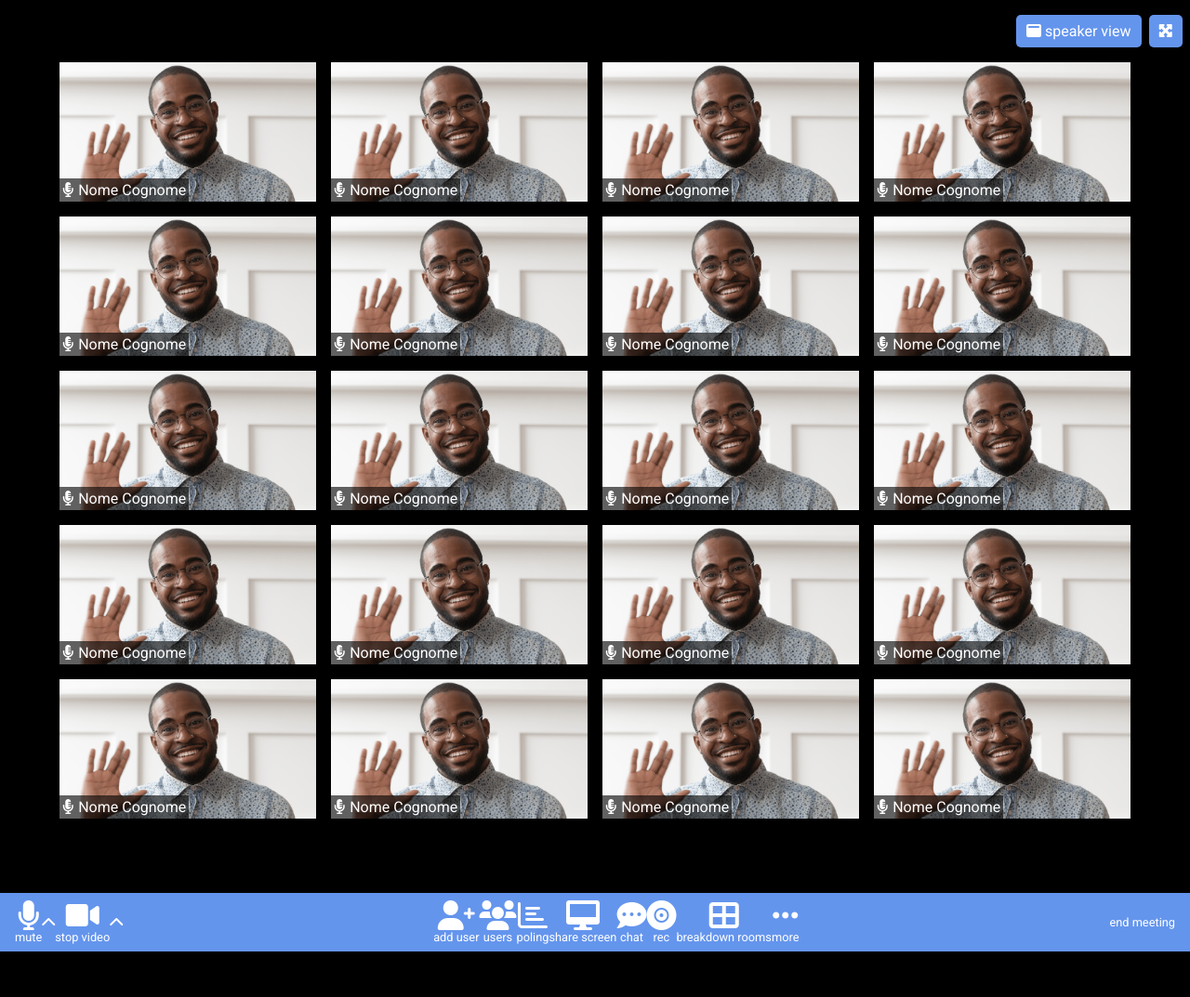
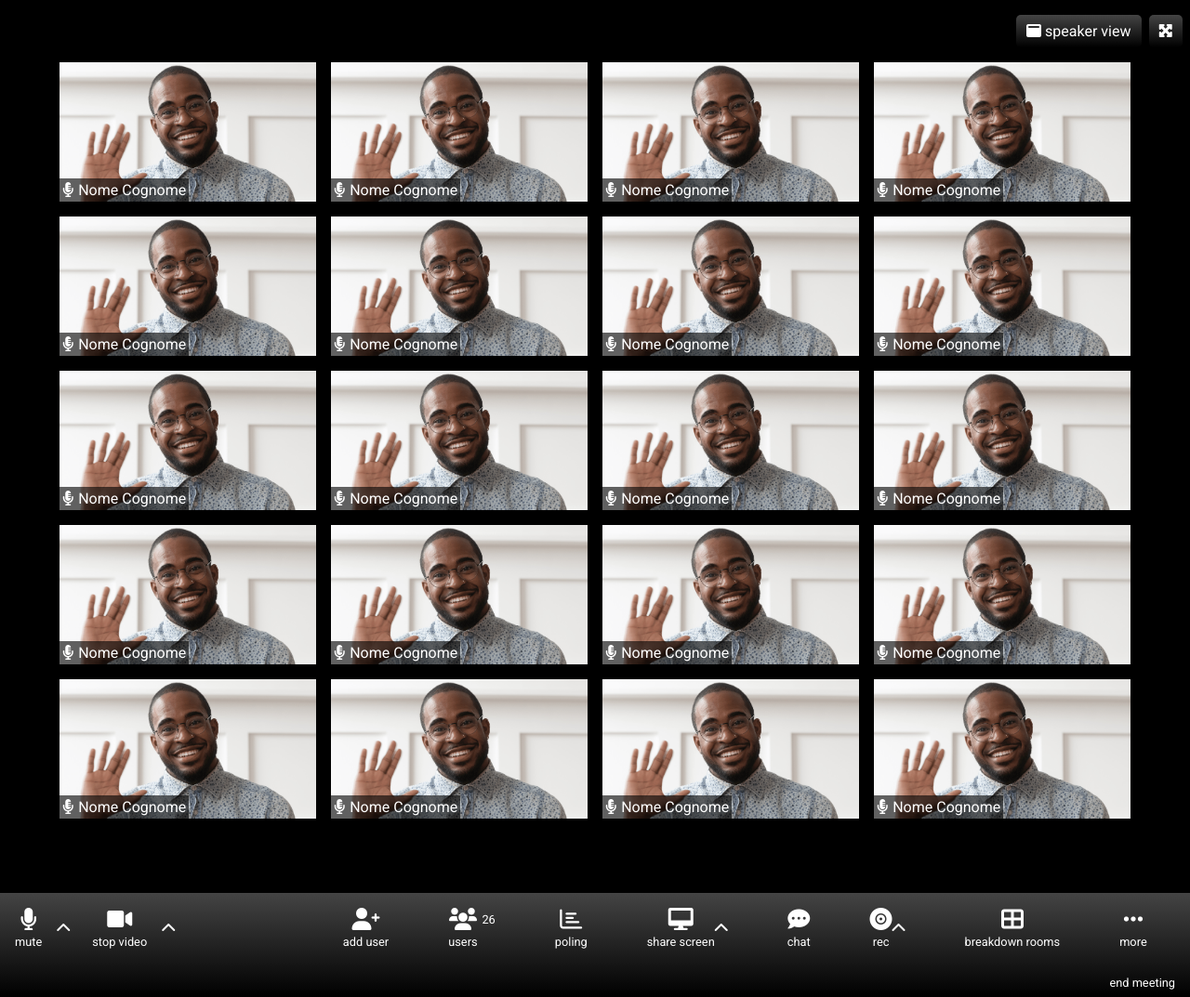
Before and after one commit to sciug/html-css-zoom, a plain HTML site: page index.html in a window 1280 px wide. Shown: the whole page at 93% size. Before the commit the page ends 1024 px from the top, so only its background shows below. Drawn offline with Linux system fonts and the light colour scheme.

Commit message:
styling footer

```diff
--- a/index.html
+++ b/index.html
@@ -212,7 +212,7 @@
 
         <footer id="site_footer">
             <div class="flex footer_wrapper justify">
-                <div class="video_options flex align_center">
+                <div class="video_options flex align_center padding">
                     <div class="mute flex_column">
                         <i class="fas fa-microphone"></i>
                         <p>mute</p>
@@ -226,37 +226,66 @@
 
 
                 </div>
-                <div class="meeting_options flex align_center">
+                <div class="meeting_options flex align_center padding">
 
                     <div class="add_user flex_column">
                         <i class="fas fa-user-plus"></i>
                         <p>add user</p>
                     </div>
 
+
+
+                    <div class="flex align_top">
                         <div class="users flex_column">
                             <i class="fas fa-users"></i>
                            <p>users</p>
                         </div>
+                        <p class="users_counter">26</p>
+
+
+                    </div>
+
 
                     <div class="poling flex_column">
                         <i class="far fa-chart-bar"></i>
                         <p>poling</p>
                     </div>
 
+
+                    <div class="flex align_center">
+
                         <div class="screen flex_column">
                             <i class="fas fa-desktop"></i>
                             <p>share screen</p>
                         </div>
+                         <i class="fas fa-chevron-up"></i>
+
+
+                    </div>
+
+
+
 
                     <div class="chat flex_column">
                         <i class="fas fa-comment-dots"></i>
                         <p>chat</p>
                     </div>
 
+
+
+                    <div class="flex align_center">
+
                         <div class="rec flex_column">
                             <i class="fas fa-record-vinyl"></i>
                             <p>rec</p>
                         </div>
+                         <i class="fas fa-chevron-up"></i>
+
+
+                    </div>
+
+
+
 
                     <div class="rooms flex_column">
                         <i class="fas fa-th-large"></i>
@@ -273,7 +302,7 @@
 
 
                 </div>
-                <div class="end_meeting flex align_center">
+                <div class="end_meeting flex align_center padding">
                     <p class="end_meeting_text">end meeting</p>
                 </div>
             </div>
--- a/style.css
+++ b/style.css
@@ -30,7 +30,9 @@
 .align_center{
     align-items: center;
 }
-
+.align_top{
+    align-items: flex-start;
+}
 
 
 .relative{
@@ -61,7 +63,7 @@ body{
 
 
 .btn{
-    background-color: cornflowerblue;
+    background:linear-gradient(#444444,#000000);
     padding: .5rem .7rem;
     margin-right: .5rem;
     border-radius: 5px;
@@ -95,19 +97,27 @@ body{
 
 #site_footer{
     margin-top: 5rem;
-    background-color: cornflowerblue;
-    padding: .5rem 1rem;
+    background:linear-gradient(#444444,#000000);
 }
+
+
+.padding{
+    padding: 1rem 1rem .5rem;
+}
+
 
 
 #site_footer p{
     font-size: .8rem;
+    margin-top: .3rem;
+}
+.end_meeting_text{
+    margin: 0;
 }
 
 
-
 #site_footer i{
-    font-size: 2rem;
+    font-size: 1.5rem;
 
 }
 
@@ -116,5 +126,32 @@ body{
 }
 
 
+.video_options .fa-chevron-up{
+    margin: 0 1.5rem 0 1rem;
+
+}
+
+
+
+
+.video_options,.end_meeting{
+    flex-grow: 1;
+}
+
+.end_meeting{
+    justify-content: flex-end;
+
+}
+
 .meeting_options{
+    justify-content: center;
+    flex-grow: 2;
 }
+
+.meeting_options > div {
+    margin-left: 4rem;
+}
+
+.meeting_options .users_counter{
+    margin-left: .3rem;
+}
```
Lines whose indentation alone changed are shown as unchanged.
